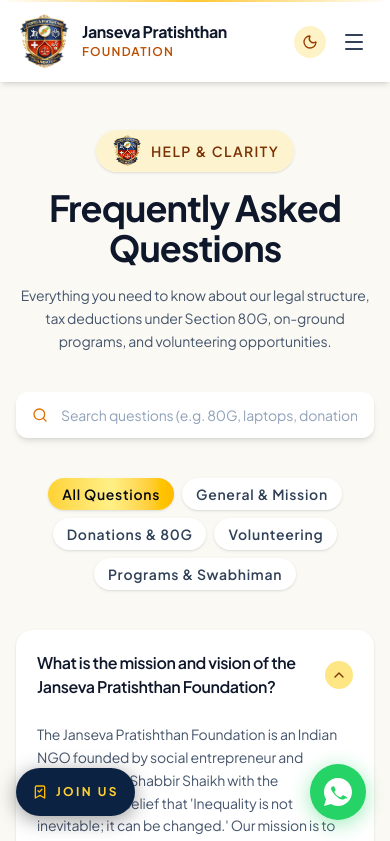
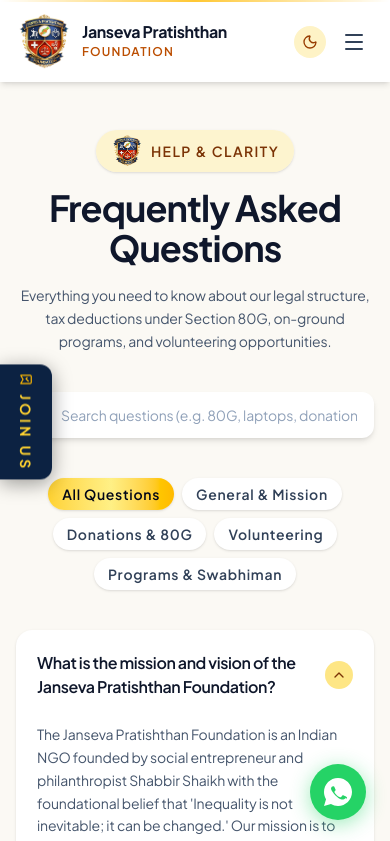
Before and after one commit to ritikmaurya4747/janseva-pratishthan, a Next.js app: page /faqs in a window 390 px wide. Shown: the top 841 px of the page. Built offline with nearby package versions, Linux system fonts and the light colour scheme.

Commit message:
button position changed

```diff
--- a/src/components/layout/FloatingControls.tsx
+++ b/src/components/layout/FloatingControls.tsx
@@ -19,8 +19,8 @@
 
   return (
     <>
-      {/* Floating Left Tab: "JOIN US" (desktop only — on smaller screens it covered page content) */}
-      <div className="hidden lg:block fixed left-0 top-1/2 -translate-y-1/2 z-40">
+      {/* Floating Left Tab: "JOIN US" */}
+      <div className="fixed left-0 top-1/2 -translate-y-1/2 z-40">
         <Link
           id="floating-join-us-tab"
           href={ROUTES.joinUs}
@@ -37,19 +37,6 @@
         </Link>
       </div>
 
-      {/* Mobile / tablet "JOIN US" pill — bottom-left, vertically centred with the WhatsApp button */}
-      <Link
-        id="floating-join-us-pill"
-        href={ROUTES.joinUs}
-        className="lg:hidden fixed bottom-7 left-4 sm:left-6 z-40 flex items-center gap-2 h-12 px-4 rounded-full bg-[#0c2242] dark:bg-[#081525] text-amber-300 active:scale-95 shadow-[0_4px_20px_rgba(0,0,0,0.4)] backdrop-blur-md transition-all cursor-pointer"
-        title="Join Janseva Pratishthan Foundation as a Volunteer or Partner"
-      >
-        <BookmarkCheck className="w-4 h-4 text-amber-400" />
-        <span className="text-xs font-bold tracking-[0.2em] uppercase select-none">
-          Join Us
-        </span>
-      </Link>
-
       {/* Floating Bottom-Right WhatsApp Chat Button */}
       <div className="fixed bottom-6 right-6 z-40 flex flex-col items-end">
         <AnimatePresence>
@@ -58,7 +45,7 @@
               initial={{ opacity: 0, scale: 0.9, y: 20 }}
               animate={{ opacity: 1, scale: 1, y: 0 }}
               exit={{ opacity: 0, scale: 0.9, y: 20 }}
-              className="mb-3 w-80 sm:w-96 rounded-2xl dark:bg-gradient-to-br dark:from-[#0c2242] dark:via-[#210810] dark:to-[#0c2242] bg-white border border-transparent hover:border-amber-300/60 p-4 shadow-2xl backdrop-blur-xl dark:text-slate-100 text-slate-900"
+              className="mb-3 w-80 sm:w-96 rounded-2xl dark:bg-linear-to-br dark:from-[#0c2242] dark:via-[#210810] dark:to-[#0c2242] bg-white border border-transparent hover:border-amber-300/60 p-4 shadow-2xl backdrop-blur-xl dark:text-slate-100 text-slate-900"
             >
               <div className="flex items-center justify-between pb-3 border-none">
                 <div className="flex items-center gap-2.5">
@@ -112,7 +99,7 @@
               <button
                 id="send-whatsapp-btn"
                 onClick={handleSendWhatsApp}
-                className="w-full max-sm:px-4 max-sm:tracking-wide max-sm:text-center flex items-center justify-center gap-2 py-2.5 rounded-xl text-sm font-bold uppercase tracking-wider text-white bg-[#25D366] hover:bg-[#20ba59] transition-all shadow-md cursor-pointer border-none"
+                className="w-full flex items-center justify-center gap-2 py-2.5 rounded-xl text-sm font-bold uppercase tracking-wider text-white bg-[#25D366] hover:bg-[#20ba59] transition-all shadow-md cursor-pointer border-none"
               >
                 <Send className="w-3.5 h-3.5" />
                 <span>Chat on WhatsApp</span>
```
